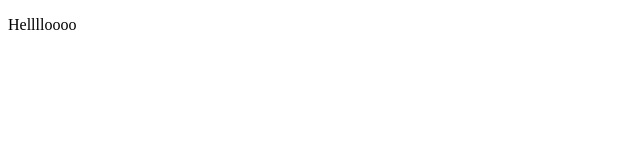
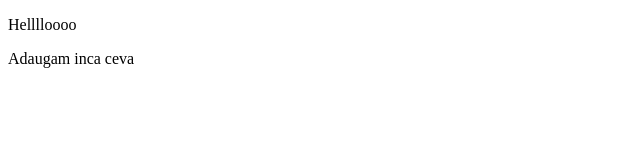
Before and after one commit to MihaelaBodaciu/Digits_checker, a plain HTML site: page index.html in a window 1280 px wide. Shown: the whole page, without its empty margins (0-640 px from the left). Drawn offline with Linux system fonts and the light colour scheme.

Commit message:
test pentru mesaj

```diff
--- a/index.html
+++ b/index.html
@@ -8,5 +8,6 @@
 </head>
 <body>
     <p>Helllloooo</p>
+    <p>Adaugam inca ceva</p>
 </body>
 </html>
```
